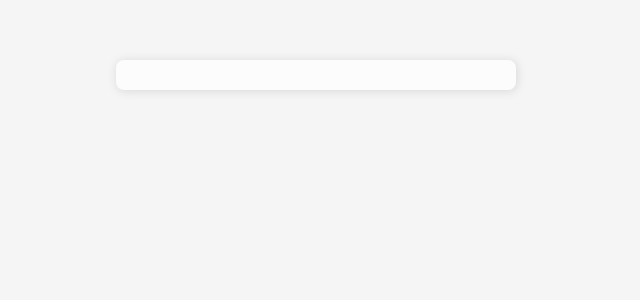
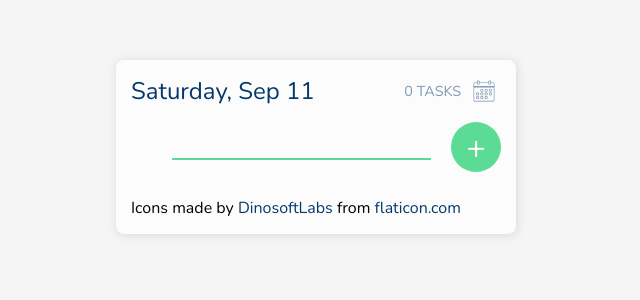
Before and after one commit to arkdich/todo-app, a React (Create React App) app: page / in a window 1280 px wide. Shown: the top 300 px of the page, without its empty margins (324-964 px from the left). Built offline with nearby package versions, Linux system fonts and the light colour scheme.

Commit message:
rework app comp

```diff
--- a/package.json
+++ b/package.json
@@ -42,6 +42,7 @@
     "eslint": "^7.32.0",
     "eslint-plugin-react": "^7.26.1",
     "gh-pages": "^3.2.3",
+    "prop-types": "^15.7.2",
     "sass": "^1.39.2"
   }
 }
--- a/src/App.js
+++ b/src/App.js
@@ -5,8 +5,9 @@ import TaskWrapper from './components/tasks/TaskWrapper';
 import Footer from './components/footer/Footer';
 import { useDispatch } from 'react-redux';
 import { tasksThunk } from './store/tasksSlice';
+import './App.scss';
 
-export default function App(props) {
+export default function App() {
   const [isEditing, setIsEditing] = useState(false);
   const [isFetched, setIsFetched] = useState(false);
 
@@ -14,9 +15,8 @@ export default function App(props) {
 
   useEffect(() => {
     (async () => {
-      const selectedTasks = await dispatch(tasksThunk.fetchTasks());
+      await dispatch(tasksThunk.fetchTasks());
       setIsFetched(true);
-      console.log(selectedTasks);
     })();
   }, [dispatch]);
 
@@ -62,12 +62,18 @@ export default function App(props) {
     setIsEditing(!isEditing);
   };
 
+  const tasksContainer = isFetched ? (
+    <TaskWrapper isEditing={isEditing} />
+  ) : (
+    <div className="loading-gif"></div>
+  );
+
   return (
     <Fragment>
-      {/* <Header onEdit={taskEditHandler} />
+      <Header onEdit={taskEditHandler} />
       <TaskForm />
-      {isFetched && <TaskWrapper isEditing={isEditing} />}
-      <Footer /> */}
+      {tasksContainer}
+      <Footer />
     </Fragment>
   );
 }
--- a/src/App.scss
+++ b/src/App.scss
@@ -0,0 +1,9 @@
+.loading-gif {
+  width: 40px;
+  height: 40px;
+  margin: auto;
+  background-image: url('./assets/icons/loading.gif');
+  background-size: 40px 40px;
+  background-position: center;
+  background-repeat: no-repeat;
+}
--- a/src/components/header/CurrentDate.js
+++ b/src/components/header/CurrentDate.js
@@ -1,11 +1,14 @@
+import { useSelector } from 'react-redux';
 import './CurrentDate.scss';
 
-export default function CurrentDate(props) {
+export default function CurrentDate() {
+  const date = useSelector((state) => state.tasks.date);
+
   const dateString = new Intl.DateTimeFormat(navigator.language, {
     weekday: 'long',
     day: 'numeric',
     month: 'short',
-  }).format(new Date(props.date));
+  }).format(new Date(date));
 
   return <h1 className="current-date">{dateString}</h1>;
 }
--- a/src/components/header/DateInput.js
+++ b/src/components/header/DateInput.js
@@ -3,16 +3,21 @@ import ReactDOM from 'react-dom';
 import ReactDatePicker from 'react-datepicker';
 import 'react-datepicker/dist/react-datepicker.css';
 import './DateInput.scss';
+import { useSelector, useDispatch } from 'react-redux';
+import { tasksThunk } from '../../store/tasksSlice';
 
 export default function DateInput(props) {
   const [isOpened, setIsOpened] = useState(false);
 
+  const date = useSelector((state) => state.tasks.date);
+  const dispatch = useDispatch();
+
   const toggleDatePickerHandler = () => {
-    setIsOpened(!isOpened);
+    setIsOpened((state) => !state);
   };
 
-  const dateChangeHandler = (date) => {
-    props.onSelectDate(date);
+  const dateChangeHandler = async (date) => {
+    await dispatch(tasksThunk.fetchTasks(date));
 
     toggleDatePickerHandler();
   };
@@ -29,7 +34,7 @@ export default function DateInput(props) {
             <div className="datepicker-container">
               <ReactDatePicker
                 inline
-                selected={new Date(props.date)}
+                selected={new Date(date)}
                 onChange={dateChangeHandler}
                 onClickOutside={toggleDatePickerHandler}
               />
--- a/src/components/header/Header.js
+++ b/src/components/header/Header.js
@@ -2,27 +2,29 @@ import './Header.scss';
 import CurrentDate from './CurrentDate';
 import DateInput from './DateInput';
 import TasksCount from './TasksCount';
+import { useSelector } from 'react-redux';
 
 export default function Header(props) {
-  const dateSelectionHandler = async (rawDate) => {
-    const date = new Date(rawDate).toDateString();
-    const selectedTasks = await props.taskStorage.getTasks(date);
+  const tasksCount = useSelector((state) => state.tasks.items.length);
+  // const dateSelectionHandler = async (rawDate) => {
+  //   const date = new Date(rawDate).toDateString();
+  //   const selectedTasks = await props.taskStorage.getTasks(date);
 
-    props.onSelectDate(date, selectedTasks);
-  };
+  //   props.onSelectDate(date, selectedTasks);
+  // };
 
   return (
     <div className="header">
-      <CurrentDate date={props.date} />
-      <TasksCount tasksCount={props.tasksCount} />
-      {props.tasksCount !== 0 && (
+      <CurrentDate />
+      <TasksCount count={tasksCount} />
+      {tasksCount !== 0 && (
         <button
           type="button"
           className="toggle-deletion"
-          onClick={() => props.onEdit()}
+          // onClick={() => props.onEdit()}
         ></button>
       )}
-      <DateInput date={props.date} onSelectDate={dateSelectionHandler} />
+      <DateInput />
     </div>
   );
 }
--- a/src/components/header/TasksCount.js
+++ b/src/components/header/TasksCount.js
@@ -1,9 +1,14 @@
 import './TasksCount.scss';
+import PropTypes from 'prop-types';
 
 export default function TasksCount(props) {
   return (
     <p className="task-count">
-      {`${props.tasksCount} ${props.tasksCount === 1 ? `task` : 'tasks'}`}
+      {`${props.count} ${props.count === 1 ? `task` : 'tasks'}`}
     </p>
   );
 }
+
+TasksCount.propTypes = {
+  count: PropTypes.number,
+};
--- a/src/components/tasks/TaskWrapper.js
+++ b/src/components/tasks/TaskWrapper.js
@@ -1,33 +1,44 @@
 import TaskItem from './TaskItem';
+import PropTypes from 'prop-types';
 import './TaskWrapper.scss';
+import { useSelector } from 'react-redux';
 
-export default function TaskWrapper(props) {
-  const classString =
-    'task-wrapper' + (props.isEditing ? ' task-wrapper_editing' : '');
+function TaskWrapper(props) {
+  const tasks = useSelector((state) => state.tasks.items);
 
-  const taskDeleteHandler = (ev) => {
-    if (!ev.target.matches('.task-wrapper__delete')) return;
+  const classString = `task-wrapper ${
+    props.isEditing ? 'task-wrapper_editing' : ''
+  }`;
 
-    const taskItem = ev.target.closest('.task-wrapper__item');
-    const taskInput = taskItem.querySelector('.task-wrapper__check');
+  // const taskDeleteHandler = (ev) => {
+  //   if (!ev.target.matches('.task-wrapper__delete')) return;
 
-    const taskId = Number(taskInput.id.slice(10));
+  //   const taskItem = ev.target.closest('.task-wrapper__item');
+  //   const taskInput = taskItem.querySelector('.task-wrapper__check');
 
-    props.onItemDelete(taskId);
-  };
+  //   const taskId = Number(taskInput.id.slice(10));
+
+  //   props.onItemDelete(taskId);
+  // };
 
   return (
-    <ul className={classString} onClick={taskDeleteHandler}>
-      {props.tasks.map((task) => (
+    <ul className={classString}>
+      {tasks.map((task) => (
         <TaskItem
           key={task.id}
           id={task.id}
           value={task.value}
           isDone={task.isDone}
           isEditing={props.isEditing}
-          onTaskUpdate={props.onItemUpdate}
+          // onTaskUpdate={props.onItemUpdate}
         />
       ))}
     </ul>
   );
 }
+
+TaskWrapper.propTypes = {
+  isEditing: PropTypes.bool,
+};
+
+export default TaskWrapper;
--- a/src/store/tasksSlice.js
+++ b/src/store/tasksSlice.js
@@ -22,7 +22,7 @@ const tasksActions = {
 
 function tasksReducer(state = initialState, { type, payload }) {
   if (type === 'tasks/setItems') {
-    return { date: payload.date, tasks: payload.tasks };
+    return { date: payload.date, items: payload.tasks };
   }
 
   if (type === 'tasks/addItem') {
```
Also changed, not shown: src/assets/icons/loading.gif (added), 1 other file (tests, documents, lock files or other folders).
